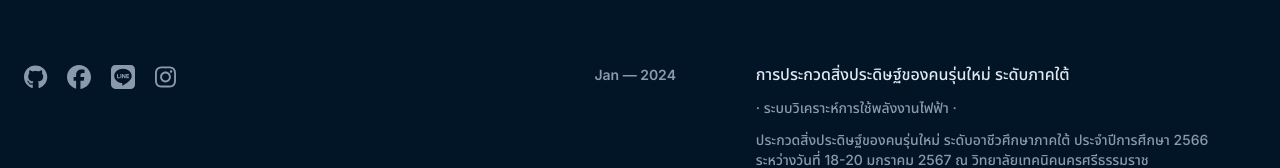
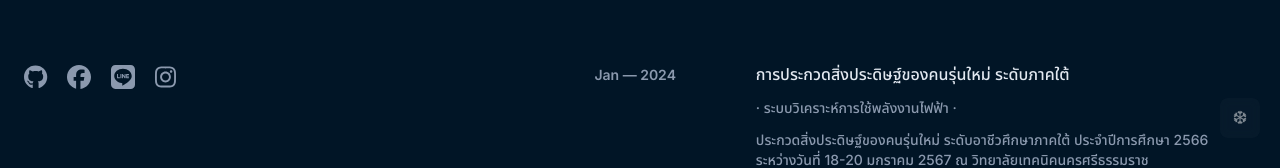
Before and after one commit to hafis825/Portfolio, a React (Vite) app: page / in a window 1280 px wide. Shown: the part 642-810 px from the top of the page. Built offline with nearby package versions, Linux system fonts and the light colour scheme.

Commit message:
feat: add snowfall effect with toggle button

```diff
--- a/src/App.jsx
+++ b/src/App.jsx
@@ -3,13 +3,10 @@ import "./App.css"
 import LeftSection from "./sections/LeftSection"
 import RightSection from "./sections/RightSection"
 import SkeletonLoader from "./components/SkeletonLoader"
-import HintTooltip from "./components/HintTooltip"
+import Snowfall from "./components/Snowfall"
 
 // Constants
 const LOADING_DELAY = 2000
-const HINT_SHOW_DELAY = 1000
-const HINT_VISIBLE_DURATION = 10000
-const HINT_FADE_DURATION = 1000
 const GLOW_DURATION = 10 * 60 * 1000 // 10 minutes
 const SHAKE_THRESHOLD = 30
 const SHAKE_COUNT_REQUIRED = 5
@@ -35,10 +32,7 @@ function App() {
   // UI state
   const [isLoading, setIsLoading] = useState(true)
   const [showCursorGlow, setShowCursorGlow] = useState(false)
-  const [showShakeHint, setShowShakeHint] = useState(false)
-  const [shakeHintFading, setShakeHintFading] = useState(false)
-  const [showDblClickHint, setShowDblClickHint] = useState(false)
-  const [dblClickHintFading, setDblClickHintFading] = useState(false)
+  const [showSnow, setShowSnow] = useState(false)
 
   // Refs
   const cursorRef = useRef(null)
@@ -51,51 +45,11 @@ function App() {
     lastShakeTime: 0
   })
 
-  // Helper function to create auto-dismiss hint timers
-  const createHintTimers = (setShow, setFading) => {
-    const showTimer = setTimeout(() => setShow(true), HINT_SHOW_DELAY)
-    const fadeTimer = setTimeout(() => setFading(true), HINT_SHOW_DELAY + HINT_VISIBLE_DURATION)
-    const hideTimer = setTimeout(() => {
-      setShow(false)
-      setFading(false)
-    }, HINT_SHOW_DELAY + HINT_VISIBLE_DURATION + HINT_FADE_DURATION)
-
-    return { showTimer, fadeTimer, hideTimer }
-  }
-
-  const clearHintTimers = (timers) => {
-    if (timers) {
-      clearTimeout(timers.showTimer)
-      clearTimeout(timers.fadeTimer)
-      clearTimeout(timers.hideTimer)
-    }
-  }
-
   // Initial loading
   useEffect(() => {
     const timer = setTimeout(() => setIsLoading(false), LOADING_DELAY)
     return () => clearTimeout(timer)
   }, [])
-
-  // Shake hint (when glow is OFF)
-  useEffect(() => {
-    if (isLoading || showCursorGlow) return
-
-    const timers = createHintTimers(setShowShakeHint, setShakeHintFading)
-    return () => clearHintTimers(timers)
-  }, [isLoading, showCursorGlow])
-
-  // Double-click hint (when glow is ON)
-  useEffect(() => {
-    if (!showCursorGlow) {
-      setShowDblClickHint(false)
-      setDblClickHintFading(false)
-      return
-    }
-
-    const timers = createHintTimers(setShowDblClickHint, setDblClickHintFading)
-    return () => clearHintTimers(timers)
-  }, [showCursorGlow])
 
   // Mouse shake detection & cursor glow position
   useEffect(() => {
@@ -133,7 +87,6 @@ function App() {
           if (data.directionChanges >= SHAKE_COUNT_REQUIRED) {
             data.directionChanges = 0
             setShowCursorGlow(true)
-            setShowShakeHint(false)
 
             if (glowTimerRef.current) clearTimeout(glowTimerRef.current)
             glowTimerRef.current = setTimeout(() => setShowCursorGlow(false), GLOW_DURATION)
@@ -208,32 +161,31 @@ function App() {
 
   return (
     <>
+      {/* Snowfall effect */}
+      {!isLoading && showSnow && <Snowfall />}
+
+      {/* Snowfall toggle button */}
+      {!isLoading && (
+        <button
+          onClick={() => setShowSnow((prev) => !prev)}
+          className="fixed bottom-5 right-5 z-50 w-10 h-10 rounded-lg flex items-center justify-center text-lg cursor-pointer text-white  backdrop-blur-sm"
+          style={{
+            background: showSnow ? "rgba(255,255,255,0.15)" : "rgba(255,255,255,0.05)",
+            opacity: showSnow ? 1 : 0.5,
+          }}
+          title={showSnow ? "Turn off snow" : "Turn on snow"}
+          aria-label={showSnow ? "Turn off snow" : "Turn on snow"}
+        >
+          ❆
+        </button>
+      )}
+
       {/* Cursor glow effect */}
       {!isLoading && showCursorGlow && (
         <div
           ref={cursorRef}
           className="hidden lg:block fixed pointer-events-none w-80 h-80 rounded-full z-50"
           style={cursorGlowStyle}
-        />
-      )}
-
-      {/* Shake mouse hint */}
-      {!isLoading && showShakeHint && !showCursorGlow && (
-        <HintTooltip
-          title="Turn on the flashlight"
-          subtitle="Shake mouse!"
-          iconAnimation="shake"
-          isFadingOut={shakeHintFading}
-        />
-      )}
-
-      {/* Double-click hint */}
-      {!isLoading && showDblClickHint && showCursorGlow && (
-        <HintTooltip
-          title="Turn off the flashlight"
-          subtitle="Double-click!"
-          iconAnimation="double-click-anim"
-          isFadingOut={dblClickHintFading}
         />
       )}
 
--- a/src/components/HintTooltip/index.jsx
+++ /dev/null
@@ -1,55 +0,0 @@
-import { FontAwesomeIcon } from "@fortawesome/react-fontawesome"
-import { faComputerMouse } from "@fortawesome/free-solid-svg-icons"
-
-// Shared styles for hint tooltips
-const tooltipStyle = {
-    right: "24px",
-    bottom: "24px",
-    background: "rgba(30, 30, 40, 0.75)",
-    backdropFilter: "blur(12px)",
-    WebkitBackdropFilter: "blur(12px)",
-    border: "1px solid rgba(255, 255, 255, 0.08)",
-    boxShadow: "0 8px 32px rgba(0, 0, 0, 0.6), 0 0 60px rgba(3, 140, 101, 0.3), 0 0 100px rgba(3, 140, 101, 0.15)",
-}
-
-const iconContainerStyle = {
-    background: "rgba(255, 255, 255, 0.08)",
-}
-
-const accentColor = "#038C65"
-
-function HintTooltip({ title, subtitle, iconAnimation, isFadingOut }) {
-    return (
-        <div
-            className={`hidden lg:flex fixed pointer-events-none z-50 items-center gap-3 px-4 py-3 rounded-lg ${isFadingOut ? 'fade-out' : 'fade-in'}`}
-            style={tooltipStyle}
-        >
-            {/* Icon container */}
-            <div
-                className="flex items-center justify-center w-8 h-8 rounded-md"
-                style={iconContainerStyle}
-            >
-                <FontAwesomeIcon
-                    icon={faComputerMouse}
-                    className={`text-slate-300 text-sm ${iconAnimation || ''}`}
-                    shake={iconAnimation === 'shake'}
-                />
-            </div>
-
-            {/* Text content */}
-            <div className="flex flex-col gap-0.5">
-                <span className="text-slate-100 text-sm font-medium whitespace-nowrap">
-                    {title}
-                </span>
-                <span
-                    className="text-xs font-medium whitespace-nowrap"
-                    style={{ color: accentColor }}
-                >
-                    {subtitle}
-                </span>
-            </div>
-        </div>
-    )
-}
-
-export default HintTooltip
--- /dev/null
+++ b/src/components/Snowfall.jsx
@@ -0,0 +1,99 @@
+import { useEffect, useRef } from "react"
+
+const SNOWFLAKE_COUNT = 45
+const SNOWFLAKE_CHARS = ["❄", "❅", "❆"]
+
+function createSnowflake(canvasWidth, canvasHeight, startFromTop = false) {
+    const size = Math.random() * 14 + 6 // 6–20px font size (small, medium, large mix)
+    return {
+        x: Math.random() * canvasWidth,
+        y: startFromTop ? -size : Math.random() * canvasHeight,
+        size,
+        speed: size * 0.15 + 0.25, // larger flakes fall slightly faster
+        opacity: Math.random() * 0.5 + 0.3, // 0.3–0.8
+        swaySpeed: Math.random() * 0.005 + 0.002,
+        swayAmplitude: Math.random() * 40 + 20,
+        swayOffset: Math.random() * Math.PI * 2,
+        char: SNOWFLAKE_CHARS[Math.floor(Math.random() * SNOWFLAKE_CHARS.length)],
+        rotation: Math.random() * Math.PI * 2,
+        rotationSpeed: (Math.random() - 0.5) * 0.01, // slow spin
+    }
+}
+
+export default function Snowfall() {
+    const canvasRef = useRef(null)
+
+    useEffect(() => {
+        const canvas = canvasRef.current
+        if (!canvas) return
+
+        const ctx = canvas.getContext("2d")
+        let animationId
+        let snowflakes = []
+
+        const resize = () => {
+            canvas.width = window.innerWidth
+            canvas.height = window.innerHeight
+        }
+
+        const init = () => {
+            resize()
+            snowflakes = Array.from({ length: SNOWFLAKE_COUNT }, () =>
+                createSnowflake(canvas.width, canvas.height, false)
+            )
+        }
+
+        const animate = () => {
+            ctx.clearRect(0, 0, canvas.width, canvas.height)
+
+            for (let i = 0; i < snowflakes.length; i++) {
+                const flake = snowflakes[i]
+
+                // Update position
+                flake.y += flake.speed
+                flake.x += Math.sin(Date.now() * flake.swaySpeed + flake.swayOffset) * 0.3
+                flake.rotation += flake.rotationSpeed
+
+                // Recycle: when flake goes below screen, reset to top
+                if (flake.y > canvas.height + flake.size) {
+                    snowflakes[i] = createSnowflake(canvas.width, canvas.height, true)
+                }
+
+                // Wrap horizontally
+                if (flake.x > canvas.width + flake.size) flake.x = -flake.size
+                if (flake.x < -flake.size) flake.x = canvas.width + flake.size
+
+                // Draw snowflake character with rotation
+                ctx.save()
+                ctx.translate(flake.x, flake.y)
+                ctx.rotate(flake.rotation)
+                ctx.font = `${flake.size}px sans-serif`
+                ctx.textAlign = "center"
+                ctx.textBaseline = "middle"
+                ctx.fillStyle = `rgba(255, 255, 255, ${flake.opacity})`
+                ctx.fillText(flake.char, 0, 0)
+                ctx.restore()
+            }
+
+            animationId = requestAnimationFrame(animate)
+        }
+
+        init()
+        animate()
+
+        window.addEventListener("resize", resize)
+
+        return () => {
+            cancelAnimationFrame(animationId)
+            window.removeEventListener("resize", resize)
+        }
+    }, [])
+
+    return (
+        <canvas
+            ref={canvasRef}
+            className="fixed inset-0 pointer-events-none z-40"
+            aria-hidden="true"
+        />
+    )
+}
```
